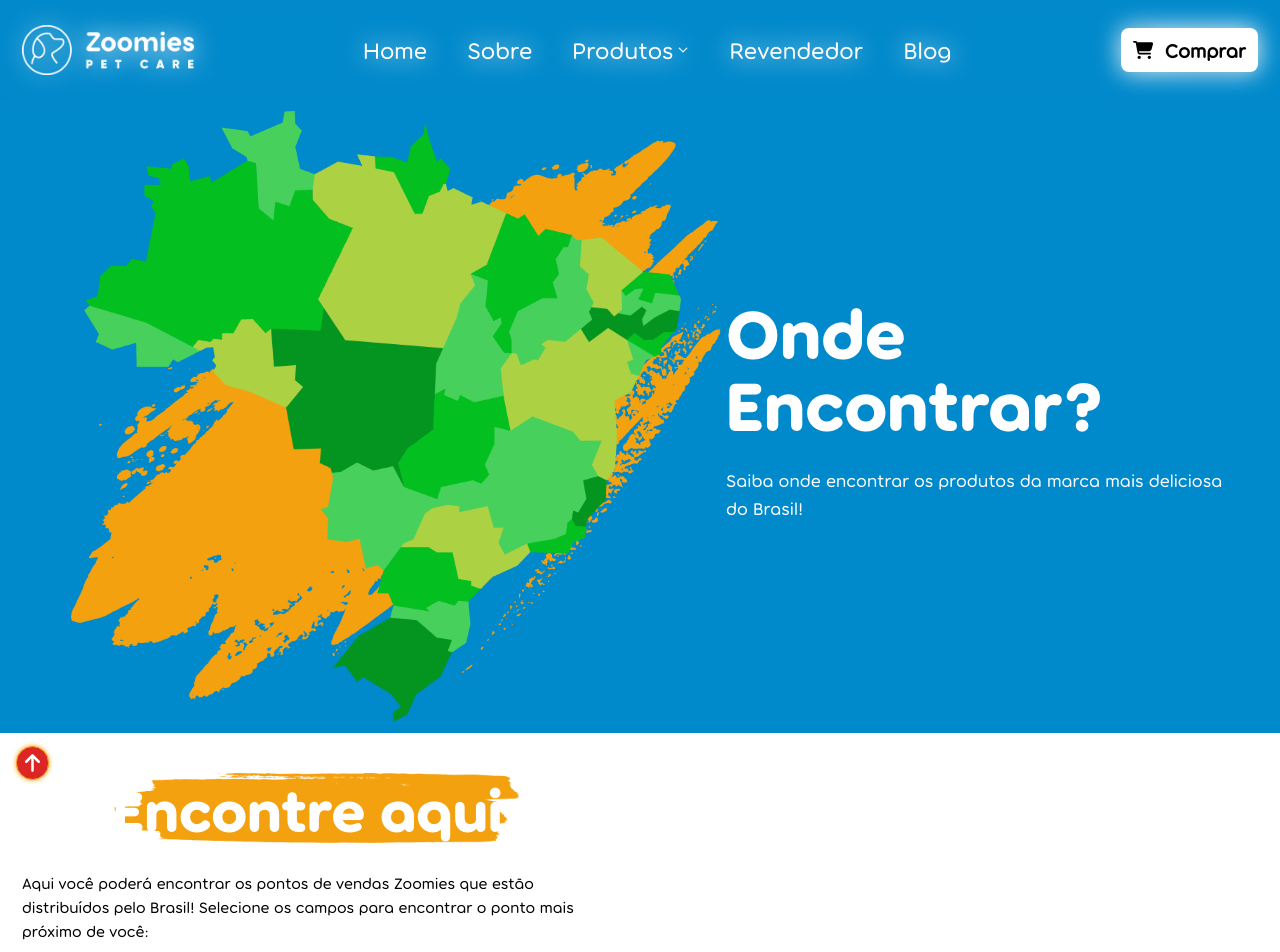
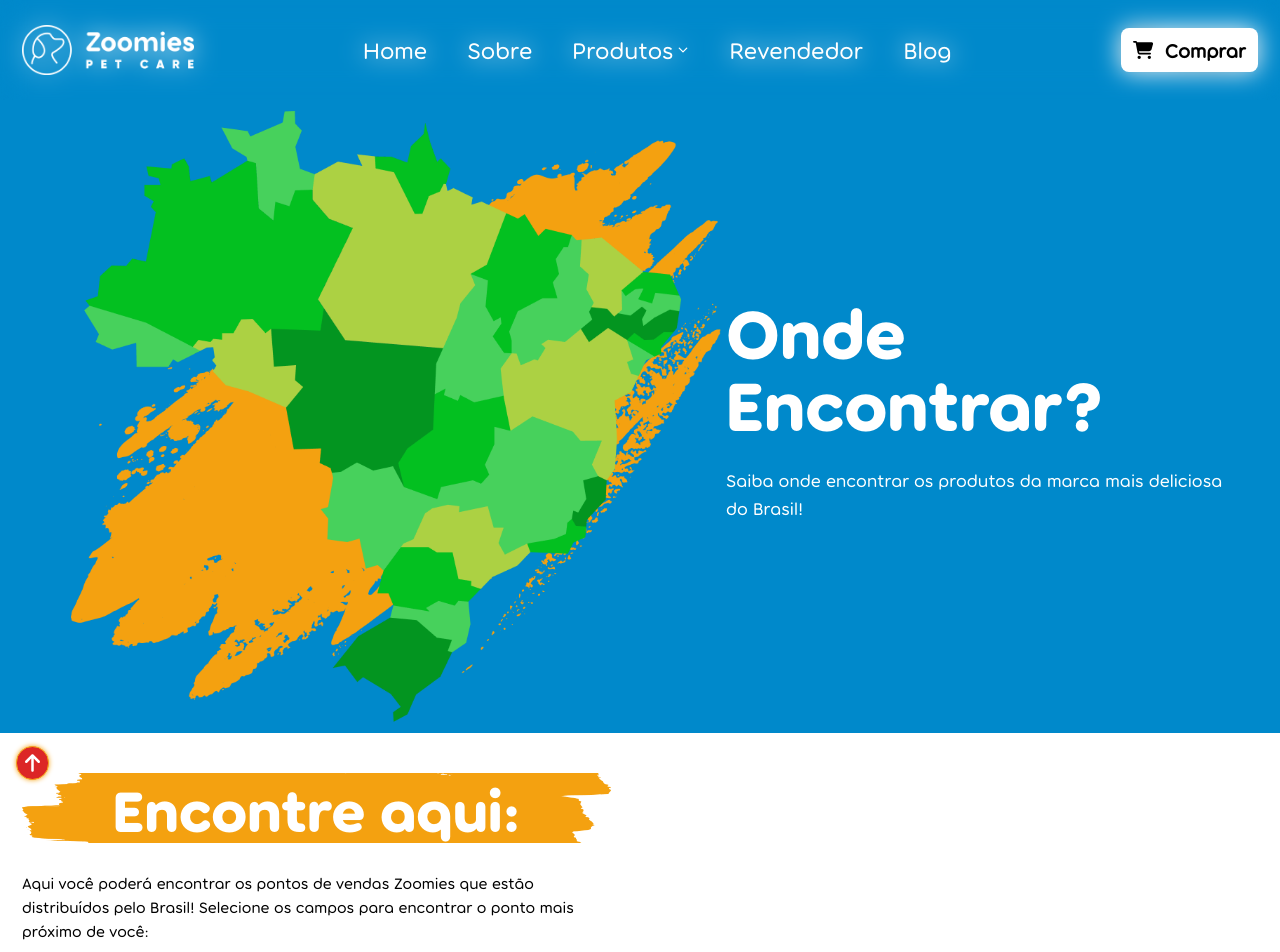
Before and after one commit to bmouseProductions/site-zoomies, a React (Vite) app: page /onde-encontrar in a window 1280 px wide. Shown: the top 952 px of the page. Built offline with nearby package versions, Linux system fonts and the light colour scheme.

Commit message:
alterações tom

```diff
--- a/src/global.css
+++ b/src/global.css
@@ -85,7 +85,7 @@
 
 .bg-faixa{
   background-image: url(./assets/images/faixa.png);
-  background-size: contain;
+  background-size: 100%;
   background-repeat: no-repeat;
   background-position: center;
 }
```
